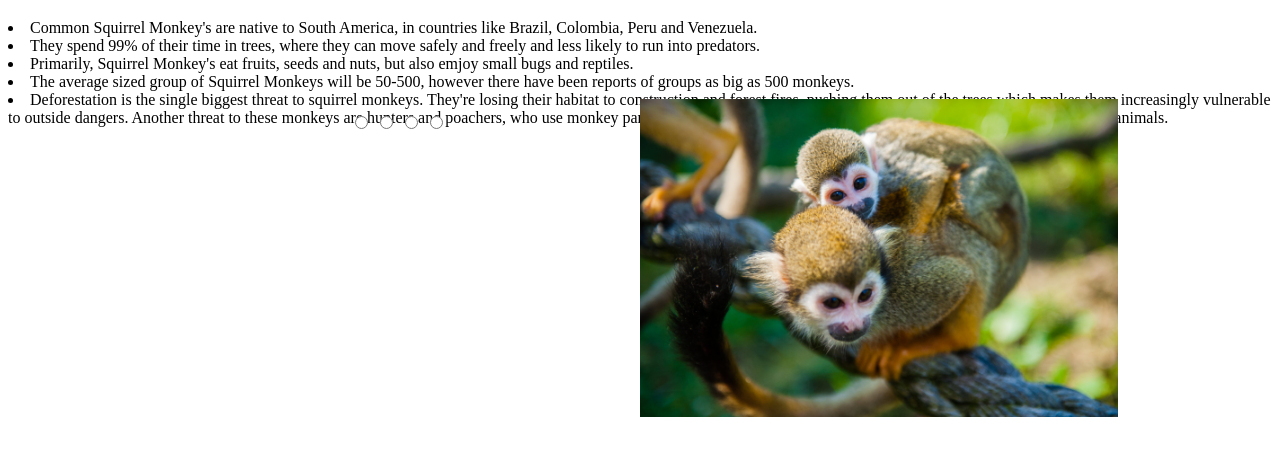
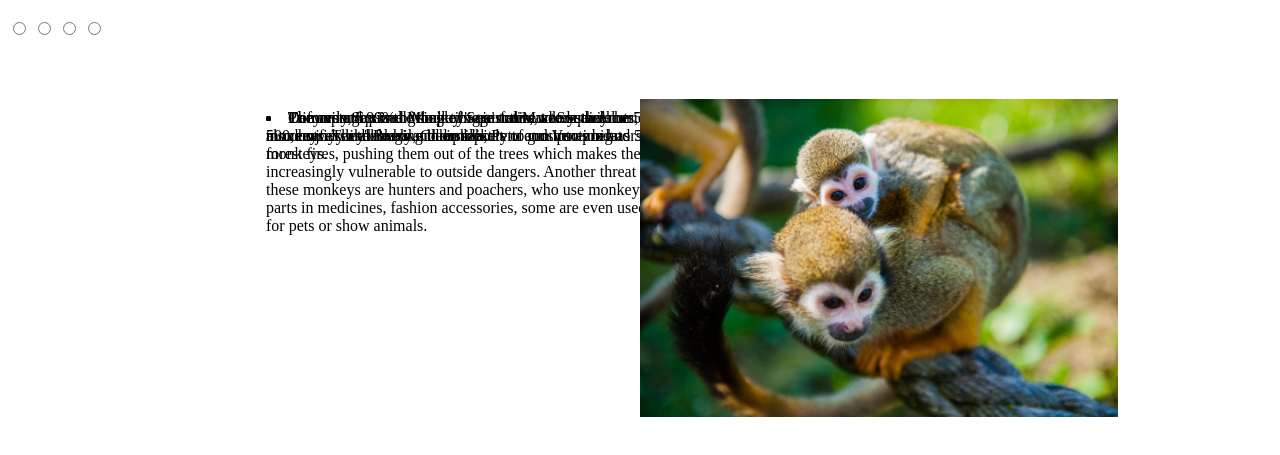
Before and after one commit to abigailoconnor/amazonmission, a plain HTML site: page index.html in a window 1280 px wide. Shown: the part 61-516 px from the top of the page. Drawn offline with Linux system fonts and the light colour scheme.

Commit message:
Update index.html

```diff
--- a/index.html
+++ b/index.html
@@ -14,7 +14,7 @@
         text-align: center;
       }
 
-      div {
+      li {
         width: 400px;
         padding: 10px;
 
```
